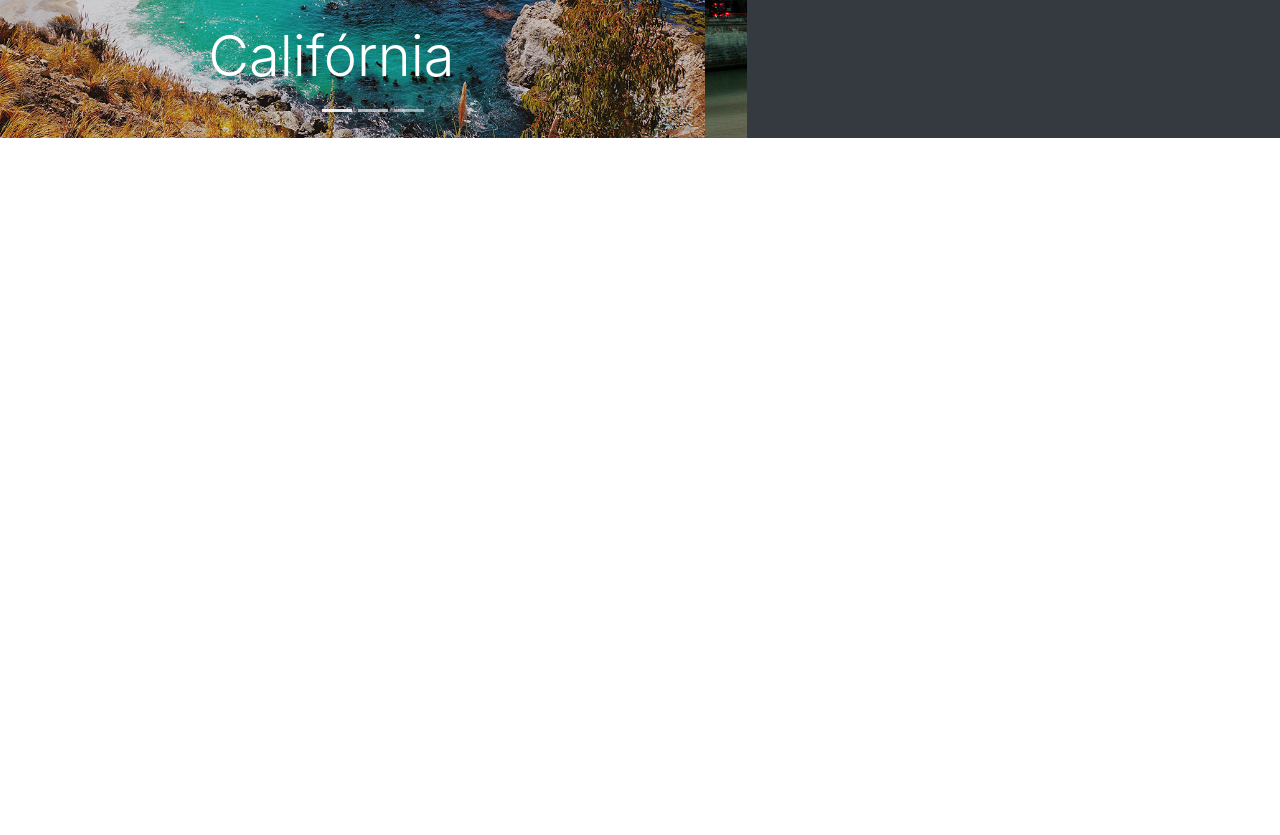
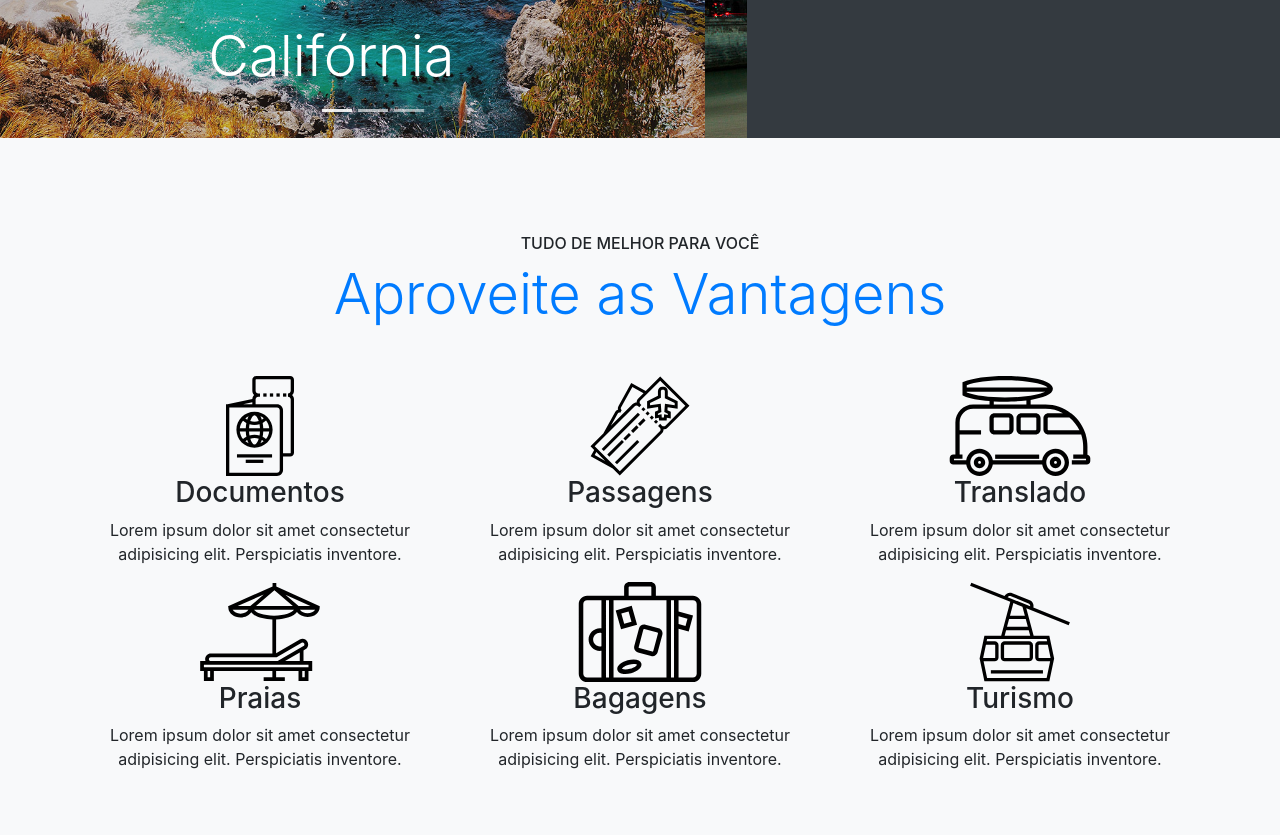
Before and after one commit to anacarolsalles/caravan-bootstrap, a plain HTML site: page index.html in a window 1280 px wide. Shown: the part 435-1270 px from the top of the page. Before the commit the page ends 800 px from the top, so only its background shows below. Drawn offline with nearby package versions, Linux system fonts and the light colour scheme.

Commit message:
added grid  benefits

```diff
--- a/index.html
+++ b/index.html
@@ -152,6 +152,76 @@
         </div>
       </div>
     </section>
+    <section class="py-5 bg-light text-center">
+      <div class="container">
+        <div class="my-5">
+          <span class="h6 d-block">TUDO DE MELHOR PARA VOCÊ</span>
+          <h2 class="display-4 text-primary">Aproveite as Vantagens</h2>
+        </div>
+        <div class="row">
+          <div class="col-xl-4 col-md-6">
+            <div style="height: 100px" class="d-flex justify-content-center">
+              <img src="img/icones/passaporte.svg" alt="Documentos" />
+            </div>
+            <h3>Documentos</h3>
+            <p>
+              Lorem ipsum dolor sit amet consectetur adipisicing elit.
+              Perspiciatis inventore.
+            </p>
+          </div>
+          <div class="col-xl-4 col-md-6">
+            <div style="height: 100px" class="d-flex justify-content-center">
+              <img src="img/icones/passagens.svg" alt="Passagens" />
+            </div>
+            <h3>Passagens</h3>
+            <p>
+              Lorem ipsum dolor sit amet consectetur adipisicing elit.
+              Perspiciatis inventore.
+            </p>
+          </div>
+          <div class="col-xl-4 col-md-6">
+            <div style="height: 100px" class="d-flex justify-content-center">
+              <img src="img/icones/translado.svg" alt="Translado" />
+            </div>
+            <h3>Translado</h3>
+            <p>
+              Lorem ipsum dolor sit amet consectetur adipisicing elit.
+              Perspiciatis inventore.
+            </p>
+          </div>
+          <div class="col-xl-4 col-md-6">
+            <div style="height: 100px" class="d-flex justify-content-center">
+              <img src="img/icones/praias.svg" alt="Praias" />
+            </div>
+            <h3>Praias</h3>
+            <p>
+              Lorem ipsum dolor sit amet consectetur adipisicing elit.
+              Perspiciatis inventore.
+            </p>
+          </div>
+          <div class="col-xl-4 col-md-6">
+            <div style="height: 100px" class="d-flex justify-content-center">
+              <img src="img/icones/bagagens.svg" alt="Bagagens" />
+            </div>
+            <h3>Bagagens</h3>
+            <p>
+              Lorem ipsum dolor sit amet consectetur adipisicing elit.
+              Perspiciatis inventore.
+            </p>
+          </div>
+          <div class="col-xl-4 col-md-6">
+            <div style="height: 100px" class="d-flex justify-content-center">
+              <img src="img/icones/turismo.svg" alt="Turismo" />
+            </div>
+            <h3>Turismo</h3>
+            <p>
+              Lorem ipsum dolor sit amet consectetur adipisicing elit.
+              Perspiciatis inventore.
+            </p>
+          </div>
+        </div>
+      </div>
+    </section>
 
     <script
       src="https://cdn.jsdelivr.net/npm/jquery@3.5.1/dist/jquery.slim.min.js"
```
